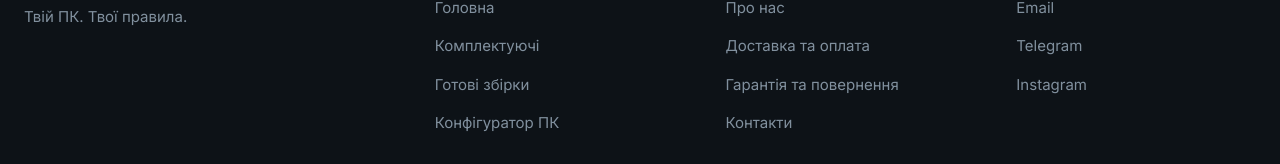
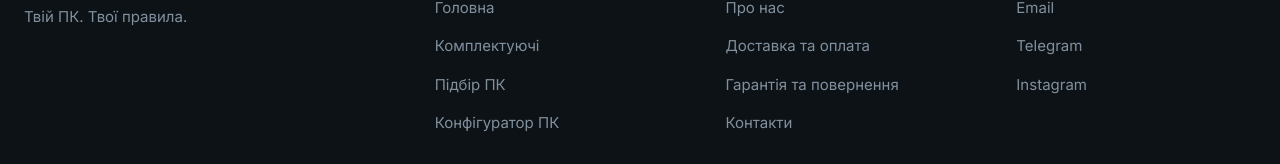
Before and after one commit to FL0PP1K/MatrixPC_FrontEnd, a React (Vite) app: page /about in a window 1280 px wide. Shown: the part 1644-1808 px from the top of the page. Built offline with nearby package versions, Linux system fonts and the light colour scheme; no server answers.

Commit message:
content: remove demo copy from Footer.jsx

```diff
--- a/src/components/Footer/Footer.jsx
+++ b/src/components/Footer/Footer.jsx
@@ -4,7 +4,7 @@ import { Link } from 'react-router-dom';
 const navigation = [
   { name: 'Головна', href: '/#home' },
   { name: 'Комплектуючі', href: '/#components' },
-  { name: 'Готові збірки', href: '/#builds' },
+  { name: 'Підбір ПК', href: '/#assembly' },
   { name: 'Конфігуратор ПК', href: '/#assembly' },
 ];
 
```
